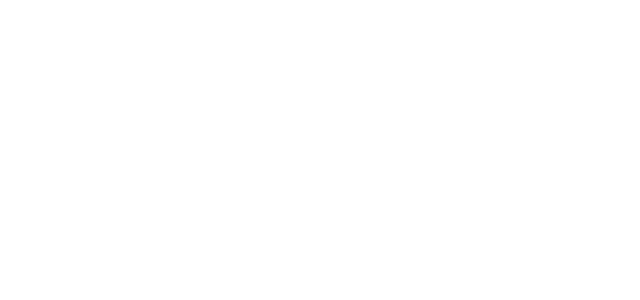
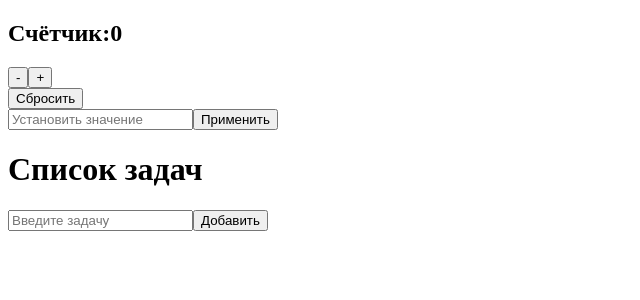
Before and after one commit to RuslanChekhuta/my-app, a React (Vite) app: page / in a window 1280 px wide. Shown: the top 300 px of the page, without its empty margins (0-640 px from the left). Built offline with nearby package versions, Linux system fonts and the light colour scheme.

Commit message:
Добавить компоненты Counter и Todo с использованием useReducer для управления состоянием

```diff
--- a/src/components/App/App.jsx
+++ b/src/components/App/App.jsx
@@ -1,7 +1,14 @@
+import Counter from "../Counter";
+import Todo from "../Todo";
 import "./App.css";
 
 function App() {
-  return <></>;
+  return (
+    <>
+      <Counter />
+      <Todo />
+    </>
+  );
 }
 
 export default App;
--- /dev/null
+++ b/src/components/Counter.jsx
@@ -0,0 +1,51 @@
+import { useReducer, useState } from "react";
+import { counterReducer, initialState } from "../reducers/counterReducer";
+
+function Counter() {
+  const [state, dispatch] = useReducer(counterReducer, initialState);
+
+  const [inputValue, setInputValue] = useState("");
+
+  const handleSetValue = (e) => {
+    e.preventDefault();
+    const num = parseInt(inputValue);
+    if (!isNaN(num)) {
+      //забрасываем число как состояние
+      dispatch({ type: "SET_VALUE", payload: num });
+    }
+    setInputValue("");
+  };
+
+  const handleDecrement = () => {
+    dispatch({ type: "DECREMENT" });
+  };
+  const handleIncrement = () => {
+    dispatch({ type: "INCREMENT" });
+  };
+
+  const handleReset = () => {
+    dispatch({ type: "RESET" });
+  };
+
+  return (
+    <div>
+      <h2>Счётчик:{state.count}</h2>
+      <div>
+        <button onClick={handleDecrement}>-</button>
+        <button onClick={handleIncrement}>+</button>
+      </div>
+      <button onClick={handleReset}>Сбросить</button>
+      <form onSubmit={handleSetValue}>
+        <input
+          type="number"
+          placeholder="Установить значение"
+          value={inputValue}
+          onChange={(e) => setInputValue(e.target.value)}
+        />
+        <button type="submit">Применить</button>
+      </form>
+    </div>
+  );
+}
+
+export default Counter;
--- /dev/null
+++ b/src/components/Todo.jsx
@@ -0,0 +1,47 @@
+import React, { useReducer, useState } from "react";
+import { todoReducer, initialState } from "../reducers/todoReducer";
+
+function Todo() {
+  const [state, dispatch] = useReducer(todoReducer, initialState);
+  const [text, setText] = useState("");
+
+  const handleSubmit = (e) => {
+    e.preventDefault();
+    if (text.trim()) {
+      dispatch({ type: "ADD_TODO", payload: text });
+      setText("");
+    }
+  };
+
+  return (
+    <div>
+      <h1>Список задач</h1>
+
+      <form onSubmit={handleSubmit}>
+        <input
+          value={text}
+          onChange={(e) => setText(e.target.value)}
+          placeholder="Введите задачу"
+        />
+        <button type="submit">Добавить</button>
+      </form>
+
+      <ul>
+        {state.todos.map((todo) => (
+          <li
+            key={todo.id}
+            onClick={() => dispatch({ type: "TOGGLE_TODO", payload: todo.id })}
+            style={{
+              textDecoration: todo.completed ? "line-through" : "none",
+              cursor: "pointer",
+            }}
+          >
+            {todo.text}
+          </li>
+        ))}
+      </ul>
+    </div>
+  );
+}
+
+export default Todo;
--- /dev/null
+++ b/src/reducers/counterReducer.js
@@ -0,0 +1,21 @@
+export const initialState = {
+  count: 0,
+};
+
+export const counterReducer = (state, action) => {
+  console.log("Action", action);
+  console.log("State", state);
+
+  switch (action.type) {
+    case "SET_VALUE":
+      return { count: action.payload };
+    case "DECREMENT":
+      return { count: state.count - 1 };
+    case "INCREMENT":
+      return { count: state.count + 1 };
+    case "RESET":
+      return { count: 0 };
+    default:
+      return state;
+  }
+};
--- /dev/null
+++ b/src/reducers/todoReducer.js
@@ -0,0 +1,35 @@
+export const initialState = {
+  todos: [],
+};
+
+export function todoReducer(state, action) {
+  console.log(state);
+  console.log(action);
+  switch (action.type) {
+    case "ADD_TODO":
+      return {
+        ...state,
+        todos: [
+          ...state.todos,
+          {
+            id: Date.now(),
+            text: action.payload,
+            completed: false,
+          },
+        ],
+      };
+
+    case "TOGGLE_TODO":
+      return {
+        ...state,
+        todos: state.todos.map((todo) =>
+          todo.id === action.payload
+            ? { ...todo, completed: !todo.completed }
+            : todo,
+        ),
+      };
+
+    default:
+      return state;
+  }
+}
```
Also changed, not shown: 1 other file (tests, documents, lock files or other folders).
